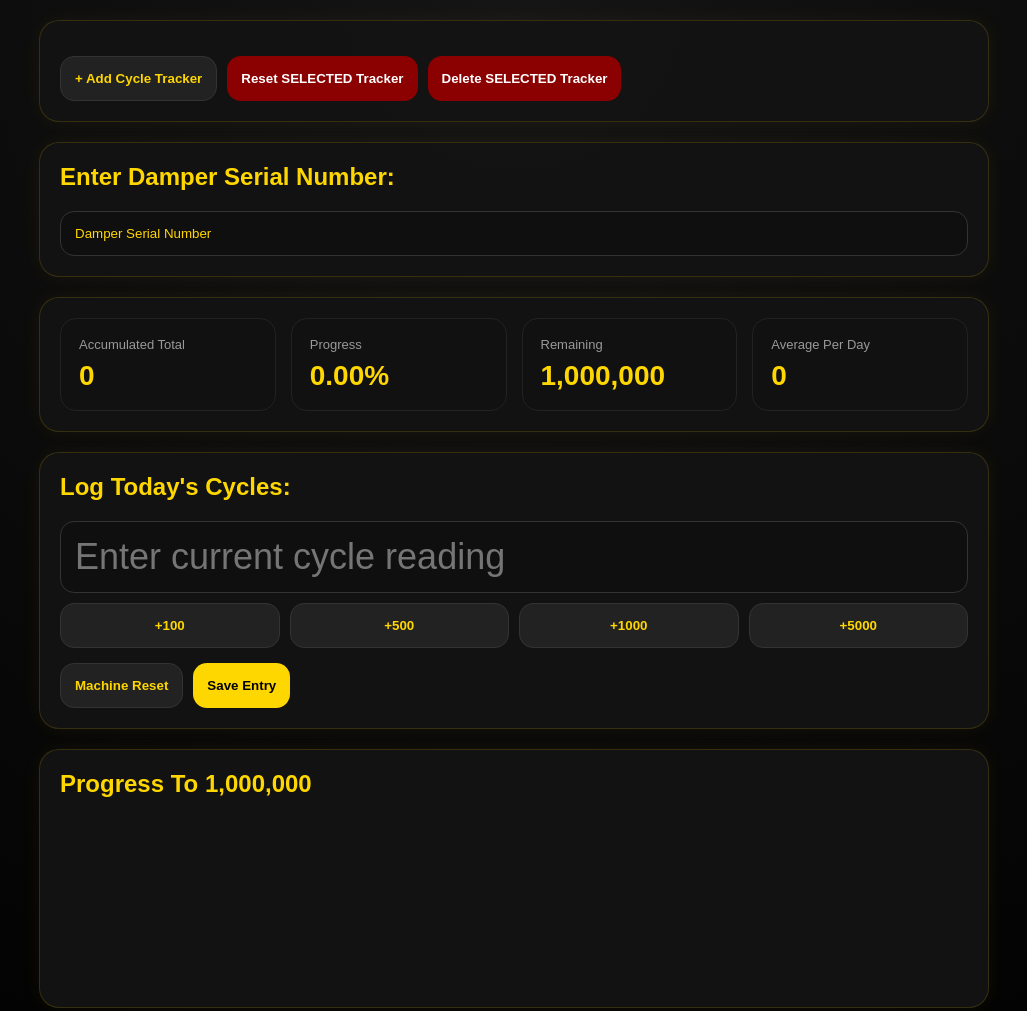
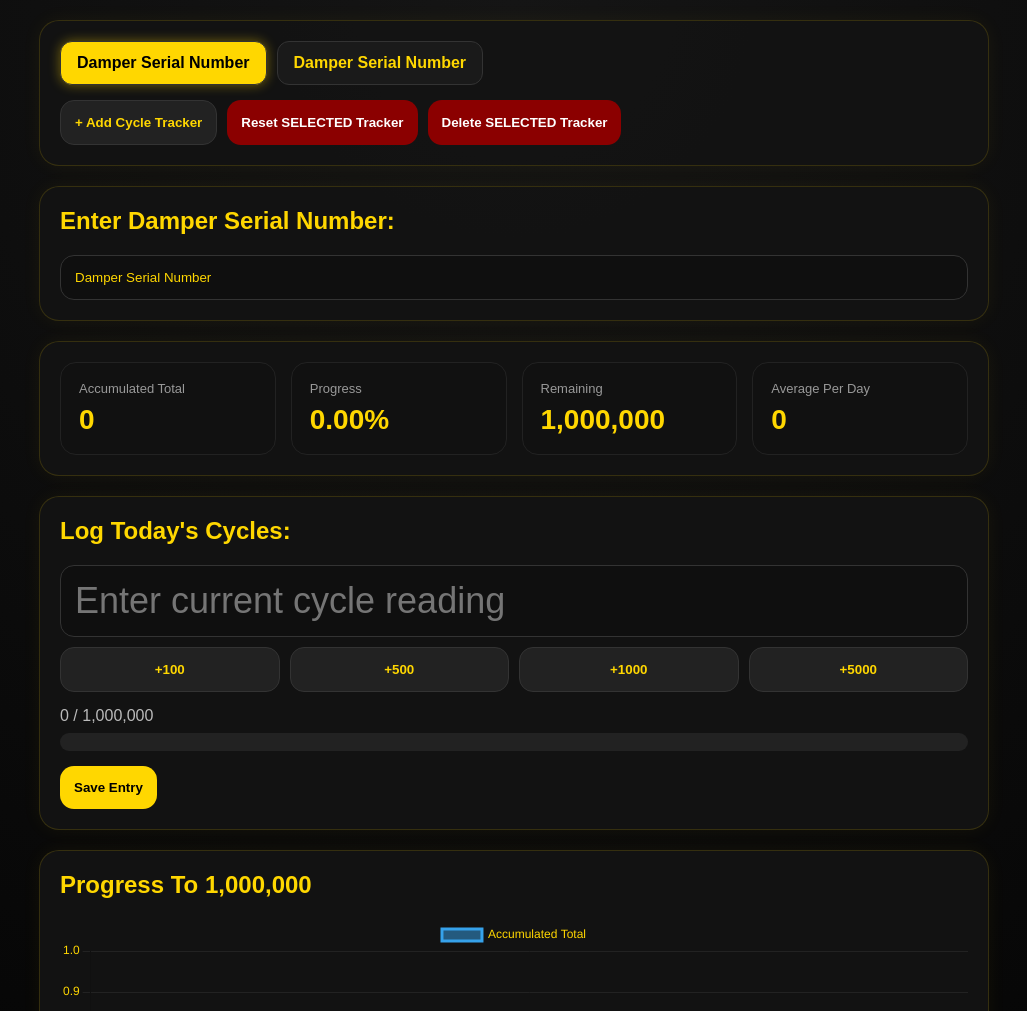
Before and after one commit to S70685n/Durability, a plain HTML site: page index.html in a window 1280 px wide. Shown: the top 1011 px of the page, without its empty margins (126-1153 px from the left). Drawn offline with nearby package versions, Linux system fonts and the light colour scheme.

Commit message:
Refactor HTML structure and update input elements

```diff
--- a/index.html
+++ b/index.html
@@ -9,106 +9,344 @@
 <script src="https://cdn.jsdelivr.net/npm/chart.js"></script>
 
 <style>
-/* (UNCHANGED CSS) */
-*{box-sizing:border-box;}
-body{margin:0;font-family:Arial,sans-serif;background:radial-gradient(circle at top,#151515,#000);color:gold;padding:20px;}
-.container{max-width:950px;margin:auto;}
-.card{background:rgba(20,20,20,.95);border:1px solid rgba(255,215,0,.15);border-radius:20px;padding:20px;margin-bottom:20px;box-shadow:0 0 20px rgba(255,215,0,.05);}
-h1,h2,h3{margin-top:0;}
-.tabs{display:flex;flex-wrap:wrap;gap:10px;}
-.tab{padding:12px 16px;border-radius:12px;background:#1a1a1a;border:1px solid #333;cursor:pointer;transition:.2s;font-weight:bold;}
-.tab.active{background:gold;color:black;box-shadow:0 0 12px rgba(255,215,0,.4);}
-.topRow{display:grid;grid-template-columns:repeat(auto-fit,minmax(180px,1fr));gap:15px;}
-.kpi{background:#111;border:1px solid #222;border-radius:16px;padding:18px;}
-.kpiTitle{color:#999;font-size:13px;}
-.kpiValue{margin-top:8px;font-size:28px;font-weight:bold;}
-input{width:100%;padding:14px;border-radius:14px;border:1px solid #333;background:#0f0f0f;color:gold;outline:none;}
-input:focus{border-color:gold;}
-#cycleInput{font-size:36px;}
-.progressWrap{margin-top:15px;}
-.progressText{color:#bbb;margin-bottom:8px;}
-.progressBar{width:100%;height:18px;background:#222;border-radius:20px;overflow:hidden;}
-.progressFill{height:100%;width:0%;background:linear-gradient(90deg,#ffd700,#ff9f00);transition:.3s;box-shadow:0 0 12px rgba(255,215,0,.45);}
-.buttonRow{display:flex;flex-wrap:wrap;gap:10px;margin-top:15px;}
-button{border:none;border-radius:14px;padding:14px;font-weight:bold;cursor:pointer;transition:.2s;}
-button:hover{transform:scale(1.02);}
-.primary{background:gold;color:black;}
-.secondary{background:#222;color:gold;border:1px solid #333;}
-.danger{background:darkred;color:white;}
-.quickButtons{display:flex;gap:10px;flex-wrap:wrap;margin-top:10px;}
-.quickButtons button{flex:1;min-width:90px;}
-.logs{margin-top:15px;}
-.log{display:flex;justify-content:space-between;align-items:center;background:#111;border:1px solid #222;border-radius:12px;padding:12px;margin-top:8px;}
-.small{color:#999;font-size:12px;}
-canvas{margin-top:15px;}
-@media(max-width:700px){#cycleInput{font-size:28px;}}
+
+*{
+  box-sizing:border-box;
+}
+
+body{
+  margin:0;
+  font-family:Arial,sans-serif;
+  background:radial-gradient(circle at top,#151515,#000);
+  color:gold;
+  padding:20px;
+}
+
+.container{
+  max-width:950px;
+  margin:auto;
+}
+
+.card{
+  background:rgba(20,20,20,.95);
+  border:1px solid rgba(255,215,0,.15);
+  border-radius:20px;
+  padding:20px;
+  margin-bottom:20px;
+  box-shadow:0 0 20px rgba(255,215,0,.05);
+}
+
+h1,h2,h3{
+  margin-top:0;
+}
+
+.tabs{
+  display:flex;
+  flex-wrap:wrap;
+  gap:10px;
+}
+
+.tab{
+  padding:12px 16px;
+  border-radius:12px;
+  background:#1a1a1a;
+  border:1px solid #333;
+  cursor:pointer;
+  transition:.2s;
+  font-weight:bold;
+}
+
+.tab.active{
+  background:gold;
+  color:black;
+  box-shadow:0 0 12px rgba(255,215,0,.4);
+}
+
+.topRow{
+  display:grid;
+  grid-template-columns:repeat(auto-fit,minmax(180px,1fr));
+  gap:15px;
+}
+
+.kpi{
+  background:#111;
+  border:1px solid #222;
+  border-radius:16px;
+  padding:18px;
+}
+
+.kpiTitle{
+  color:#999;
+  font-size:13px;
+}
+
+.kpiValue{
+  margin-top:8px;
+  font-size:28px;
+  font-weight:bold;
+}
+
+input{
+  width:100%;
+  padding:14px;
+  border-radius:14px;
+  border:1px solid #333;
+  background:#0f0f0f;
+  color:gold;
+  outline:none;
+}
+
+input:focus{
+  border-color:gold;
+}
+
+#cycleInput{
+  font-size:36px;
+}
+
+.progressWrap{
+  margin-top:15px;
+}
+
+.progressText{
+  color:#bbb;
+  margin-bottom:8px;
+}
+
+.progressBar{
+  width:100%;
+  height:18px;
+  background:#222;
+  border-radius:20px;
+  overflow:hidden;
+}
+
+.progressFill{
+  height:100%;
+  width:0%;
+  background:linear-gradient(90deg,#ffd700,#ff9f00);
+  transition:.3s;
+  box-shadow:0 0 12px rgba(255,215,0,.45);
+}
+
+.buttonRow{
+  display:flex;
+  flex-wrap:wrap;
+  gap:10px;
+  margin-top:15px;
+}
+
+button{
+  border:none;
+  border-radius:14px;
+  padding:14px;
+  font-weight:bold;
+  cursor:pointer;
+  transition:.2s;
+}
+
+button:hover{
+  transform:scale(1.02);
+}
+
+.primary{
+  background:gold;
+  color:black;
+}
+
+.secondary{
+  background:#222;
+  color:gold;
+  border:1px solid #333;
+}
+
+.danger{
+  background:darkred;
+  color:white;
+}
+
+.quickButtons{
+  display:flex;
+  gap:10px;
+  flex-wrap:wrap;
+  margin-top:10px;
+}
+
+.quickButtons button{
+  flex:1;
+  min-width:90px;
+}
+
+.logs{
+  margin-top:15px;
+}
+
+.log{
+  display:flex;
+  justify-content:space-between;
+  align-items:center;
+  background:#111;
+  border:1px solid #222;
+  border-radius:12px;
+  padding:12px;
+  margin-top:8px;
+}
+
+.small{
+  color:#999;
+  font-size:12px;
+}
+
+canvas{
+  margin-top:15px;
+}
+
+@media(max-width:700px){
+
+  #cycleInput{
+    font-size:28px;
+  }
+
+}
+
 </style>
 </head>
-
 <body>
 
 <div class="container">
 
   <!-- COUNTERS -->
   <div class="card">
+
     <div class="tabs" id="tabs"></div>
 
     <div class="buttonRow">
-      <button class="secondary" onclick="addCounter()">+ Add Cycle Tracker</button>
-      <button class="danger" onclick="resetCurrentCounter()">Reset SELECTED Tracker</button>
-      <button class="danger" onclick="deleteCounter()">Delete SELECTED Tracker</button>
+
+      <button class="secondary" onclick="addCounter()">
+        + Add Cycle Tracker
+      </button>
+
+      <button class="danger" onclick="resetCurrentCounter()">
+        Reset SELECTED Tracker
+      </button>
+
+      <button class="danger" onclick="deleteCounter()">
+        Delete SELECTED Tracker
+      </button>
+
     </div>
+
   </div>
 
   <!-- SETTINGS -->
   <div class="card">
+
     <h2>Enter Damper Serial Number:</h2>
-    <input id="counterName" placeholder="Serial Number" oninput="renameCounter()" />
+
+    <input
+      id="counterName"
+      placeholder="Serial Number"
+      oninput="renameCounter()"
+    />
+
   </div>
 
   <!-- KPI -->
   <div class="card">
+
     <div class="topRow">
-      <div class="kpi"><div class="kpiTitle">Accumulated Total</div><div class="kpiValue" id="totalCycles">0</div></div>
-      <div class="kpi"><div class="kpiTitle">Progress</div><div class="kpiValue" id="progressPercent">0%</div></div>
-      <div class="kpi"><div class="kpiTitle">Remaining</div><div class="kpiValue" id="remaining">0</div></div>
-      <div class="kpi"><div class="kpiTitle">Average Per Day</div><div class="kpiValue" id="avgPerDay">0</div></div>
+
+      <div class="kpi">
+        <div class="kpiTitle">Accumulated Total</div>
+        <div class="kpiValue" id="totalCycles">0</div>
+      </div>
+
+      <div class="kpi">
+        <div class="kpiTitle">Progress</div>
+        <div class="kpiValue" id="progressPercent">0%</div>
+      </div>
+
+      <div class="kpi">
+        <div class="kpiTitle">Remaining</div>
+        <div class="kpiValue" id="remaining">0</div>
+      </div>
+
+      <div class="kpi">
+        <div class="kpiTitle">Average Per Day</div>
+        <div class="kpiValue" id="avgPerDay">0</div>
+      </div>
+
     </div>
+
   </div>
 
   <!-- INPUT -->
   <div class="card">
+
     <h2>Log Today's Cycles:</h2>
 
-    <input id="cycleInput" placeholder="Enter current cycle reading" oninput="updateInput()" />
+    <input
+      id="cycleInput"
+      placeholder="Enter current cycle reading"
+      oninput="updateInput()"
+    />
 
     <div class="quickButtons">
-      <button class="secondary" onclick="quickAdd(100)">+100</button>
-      <button class="secondary" onclick="quickAdd(500)">+500</button>
-      <button class="secondary" onclick="quickAdd(1000)">+1000</button>
-      <button class="secondary" onclick="quickAdd(5000)">+5000</button>
+
+      <button class="secondary" onclick="quickAdd(100)">
+        +100
+      </button>
+
+      <button class="secondary" onclick="quickAdd(500)">
+        +500
+      </button>
+
+      <button class="secondary" onclick="quickAdd(1000)">
+        +1000
+      </button>
+
+      <button class="secondary" onclick="quickAdd(5000)">
+        +5000
+      </button>
+
+    </div>
+
+    <div class="progressWrap">
+
+      <div class="progressText" id="progressText"></div>
+
+      <div class="progressBar">
+        <div class="progressFill" id="progressFill"></div>
+      </div>
+
     </div>
 
     <div class="buttonRow">
 
-      <!-- NEW FIX BUTTON -->
-      <button class="secondary" onclick="machineReset()">Machine Reset</button>
-
-      <button class="primary" onclick="saveEntry()">Save Entry</button>
+      <button class="primary" onclick="saveEntry()">
+        Save Entry
+      </button>
 
     </div>
+
   </div>
 
   <!-- GRAPH -->
   <div class="card">
+
     <h2>Progress To 1,000,000</h2>
+
     <canvas id="progressChart"></canvas>
+
   </div>
 
   <!-- LOGS -->
   <div class="card">
+
     <h2>Daily Logs</h2>
+
     <div class="logs" id="logs"></div>
+
   </div>
 
 </div>
@@ -124,8 +362,7 @@ let trackers = JSON.parse(localStorage.getItem("trackers")) || [
     today:"",
     logs:[],
     totalAccumulated:0,
-    lastMachineReading:0,
-    machineWasReset:false
+    lastMachineReading:0
   },
 
   {
@@ -133,8 +370,7 @@ let trackers = JSON.parse(localStorage.getItem("trackers")) || [
     today:"",
     logs:[],
     totalAccumulated:0,
-    lastMachineReading:0,
-    machineWasReset:false
+    lastMachineReading:0
   }
 
 ];
@@ -142,37 +378,73 @@ let trackers = JSON.parse(localStorage.getItem("trackers")) || [
 let active = 0;
 let chart;
 
+/* SAVE */
+
 function saveData(){
   localStorage.setItem("trackers",JSON.stringify(trackers));
 }
 
+/* ACTIVE */
+
 function current(){
   return trackers[active];
 }
+
+/* TABS */
 
 function switchTab(i){
   active = i;
   render();
 }
 
-/* ADD COUNTER */
+function renderTabs(){
+
+  let html = "";
+
+  trackers.forEach((t,i)=>{
+
+    html += `
+      <div
+        class="tab ${i===active ? "active" : ""}"
+        onclick="switchTab(${i})"
+      >
+        ${t.name}
+      </div>
+    `;
+
+  });
+
+  document.getElementById("tabs").innerHTML = html;
+}
+
+/* ADD */
+
 function addCounter(){
 
   let now = new Date();
 
   trackers.push({
+
     name:`Unnamed`,
     today:"",
-    logs:[{
-      date: now.toISOString().split("T")[0],
-      time: now.toLocaleTimeString([], {hour:"2-digit", minute:"2-digit"}),
-      machineReading: 0,
-      addedCycles: 0,
-      accumulated: 0
-    }],
+    logs:[
+
+      // STARTING BASELINE ENTRY
+      {
+  date: now.toISOString().split("T")[0],
+  time: now.toLocaleTimeString([], {
+    hour: "2-digit",
+    minute: "2-digit"
+  }),
+  machineReading: 0,
+  addedCycles: 0,
+  accumulated: 0
+}
+
+    ],
     totalAccumulated:0,
-    lastMachineReading:0,
-    machineWasReset:false
+    lastMachineReading:0
+
   });
 
   active = trackers.length - 1;
@@ -182,61 +454,69 @@ function addCounter(){
 }
 
 /* DELETE */
+
 function deleteCounter(){
 
   if(trackers.length === 1){
+
     alert("Cannot delete last counter.");
     return;
+
   }
 
   if(confirm("Delete this counter permanently?")){
+
     trackers.splice(active,1);
+
     active = 0;
+
     saveData();
     render();
+
   }
+
 }
 
 /* RENAME */
+
 function renameCounter(){
+
   current().name =
-    document.getElementById("counterName").value || "Unnamed";
+    document.getElementById("counterName").value
+    || "Unnamed";
 
   saveData();
   renderTabs();
 }
 
 /* INPUT */
+
 function updateInput(){
+
   let val =
     document.getElementById("cycleInput")
     .value
     .replace(/[^0-9]/g,"");
 
   current().today = val;
+
   saveData();
 }
 
 /* QUICK ADD */
+
 function quickAdd(amount){
+
   let c = Number(current().today || 0);
+
   current().today = c + amount;
+
   saveData();
   render();
 }
 
-/* =========================
-   NEW FIX: MACHINE RESET
-========================= */
-function machineReset(){
-  current().machineWasReset = true;
-  alert("Machine reset set. Next entry will start fresh.");
-  saveData();
-}
+/* SAVE ENTRY */
 
-/* =========================
-   FIXED SAVE ENTRY
-========================= */
 function saveEntry(){
 
   let tracker = current();
@@ -246,30 +526,50 @@ function saveEntry(){
 
   let addedCycles = 0;
 
-  if(tracker.machineWasReset){
+  /* NORMAL COUNT */
+
+  if(
+    currentReading >=
+    tracker.lastMachineReading
+  ){
+
+    addedCycles =
+      currentReading -
+      tracker.lastMachineReading;
+
+  }
+
+  /* MACHINE RESET */
+
+  else{
+
     addedCycles = currentReading;
-    tracker.machineWasReset = false;
-  }
-  else {
-    addedCycles =
-      currentReading - tracker.lastMachineReading;
 
-    if(addedCycles < 0){
-      addedCycles = currentReading;
-    }
   }
 
   tracker.totalAccumulated += addedCycles;
-  tracker.lastMachineReading = currentReading;
+
+  tracker.lastMachineReading =
+    currentReading;
 
   let now = new Date();
 
   tracker.logs.unshift({
+
     date: new Date().toISOString().split("T")[0],
-    time:now.toLocaleTimeString([], {hour:"2-digit", minute:"2-digit"}),
+
+    time:now.toLocaleTimeString([],{
+      hour:"2-digit",
+      minute:"2-digit"
+    }),
+
     machineReading:currentReading,
+
     addedCycles:addedCycles,
-    accumulated:tracker.totalAccumulated
+
+    accumulated:
+      tracker.totalAccumulated
+
   });
 
   tracker.today = "";
@@ -278,7 +578,8 @@ function saveEntry(){
   render();
 }
 
-/* RESET */
+/* RESET CURRENT */
+
 function resetCurrentCounter(){
 
   if(confirm("Reset ONLY current counter? This will wipe all data.")){
@@ -286,70 +587,218 @@ function resetCurrentCounter(){
     let c = trackers[active];
     let now = new Date();
 
+    // COMPLETELY WIPE DATA
     c.logs = [];
     c.totalAccumulated = 0;
     c.lastMachineReading = 0;
-    c.machineWasReset = false;
     c.today = "";
+    c.input = "";
 
+    // RESET NAME BACK TO DEFAULT
     c.name = `Unnamed`;
 
+    // ADD NEW START LOG
     c.logs.push({
+
       date: now.toISOString().split("T")[0],
-      time: now.toLocaleTimeString([], {hour:"2-digit", minute:"2-digit"}),
+
+      time: now.toLocaleTimeString([], {
+        hour: "2-digit",
+        minute: "2-digit"
+      }),
+
       machineReading: 0,
       addedCycles: 0,
       accumulated: 0,
       note: "START"
+
     });
 
     saveData();
     render();
+
   }
+
+}
+
+/* GRAPH */
+
+function updateChart(logs){
+
+  let labels =
+    [...logs]
+    .reverse()
+    .map(l=>`${l.date}`);
+
+  let values =
+    [...logs]
+    .reverse()
+    .map(l=>l.accumulated);
+
+  const ctx =
+    document.getElementById("progressChart");
+
+  if(chart){
+    chart.destroy();
+  }
+
+  chart = new Chart(ctx,{
+
+    type:"line",
+
+    data:{
+      labels,
+
+      datasets:[{
+
+        label:"Accumulated Total",
+
+        data:values,
+
+        borderWidth:3,
+
+        tension:.3
+
+      }]
+    },
+
+    options:{
+
+      responsive:true,
+
+      plugins:{
+        legend:{
+          labels:{
+            color:"gold"
+          }
+        }
+      },
+
+      scales:{
+
+        x:{
+          ticks:{ color:"gold" },
+          grid:{ color:"#222" }
+        },
+
+        y:{
+          ticks:{ color:"gold" },
+          grid:{ color:"#222" }
+        }
+
+      }
+
+    }
+
+  });
+
 }
 
 /* RENDER */
 
 function render(){
+
   let t = current();
 
-  let total = t.totalAccumulated || 0;
+  let total =
+    t.totalAccumulated || 0;
 
-  let percent = Math.min((total / TARGET) * 100, 100);
+  let percent =
+    Math.min(
+      (total / TARGET) * 100,
+      100
+    );
 
-  let uniqueDays = new Set(t.logs.map(l => l.date)).size;
+  let uniqueDays = new Set(
+  t.logs.map(l => l.date)
+).size;
 
-  let avg = uniqueDays ? Math.round(total / uniqueDays) : 0;
+let avg =
+  uniqueDays
+  ? Math.round(total / uniqueDays)
+  : 0;
+  renderTabs();
 
-  document.getElementById("counterName").value = t.name;
-  document.getElementById("cycleInput").value = t.today;
-  document.getElementById("totalCycles").innerText = total.toLocaleString();
-  document.getElementById("progressPercent").innerText = percent.toFixed(2) + "%";
-  document.getElementById("remaining").innerText = (TARGET-total).toLocaleString();
-  document.getElementById("avgPerDay").innerText = avg.toLocaleString();
+  document.getElementById("counterName").value =
+    t.name;
+
+  document.getElementById("cycleInput").value =
+    t.today;
+
+  document.getElementById("totalCycles").innerText =
+    total.toLocaleString();
+
+  document.getElementById("progressPercent").innerText =
+    percent.toFixed(2) + "%";
+
+  document.getElementById("remaining").innerText =
+    (TARGET-total).toLocaleString();
+
+  document.getElementById("avgPerDay").innerText =
+    avg.toLocaleString();
+
+  document.getElementById("progressText").innerText =
+    `${total.toLocaleString()} / ${TARGET.toLocaleString()}`;
+
+  document.getElementById("progressFill").style.width =
+    percent + "%";
+
+  /* LOGS */
 
   let html = "";
 
   t.logs.forEach(l=>{
+
     html += `
+
       <div class="log">
+
         <div>
+
           <div>${l.date}</div>
-          <div class="small">${l.time}</div>
+
+          <div class="small">
+            ${l.time}
+          </div>
+
         </div>
+
         <div>
-          <div>Machine: ${Number(l.machineReading).toLocaleString()}</div>
-          <div class="small">Added: +${Number(l.addedCycles).toLocaleString()}</div>
+
+          <div>
+            Machine:
+            ${Number(
+              l.machineReading
+            ).toLocaleString()}
+          </div>
+
+          <div class="small">
+
+            Added:
+            +${Number(
+              l.addedCycles
+            ).toLocaleString()}
+
+          </div>
+
         </div>
+
       </div>
+
     `;
+
   });
 
-  document.getElementById("logs").innerHTML = html;
+  document.getElementById("logs").innerHTML =
+    html;
+
+  updateChart(t.logs);
+
 }
 
 render();
 
 </script>
+
 </body>
 </html>
```
